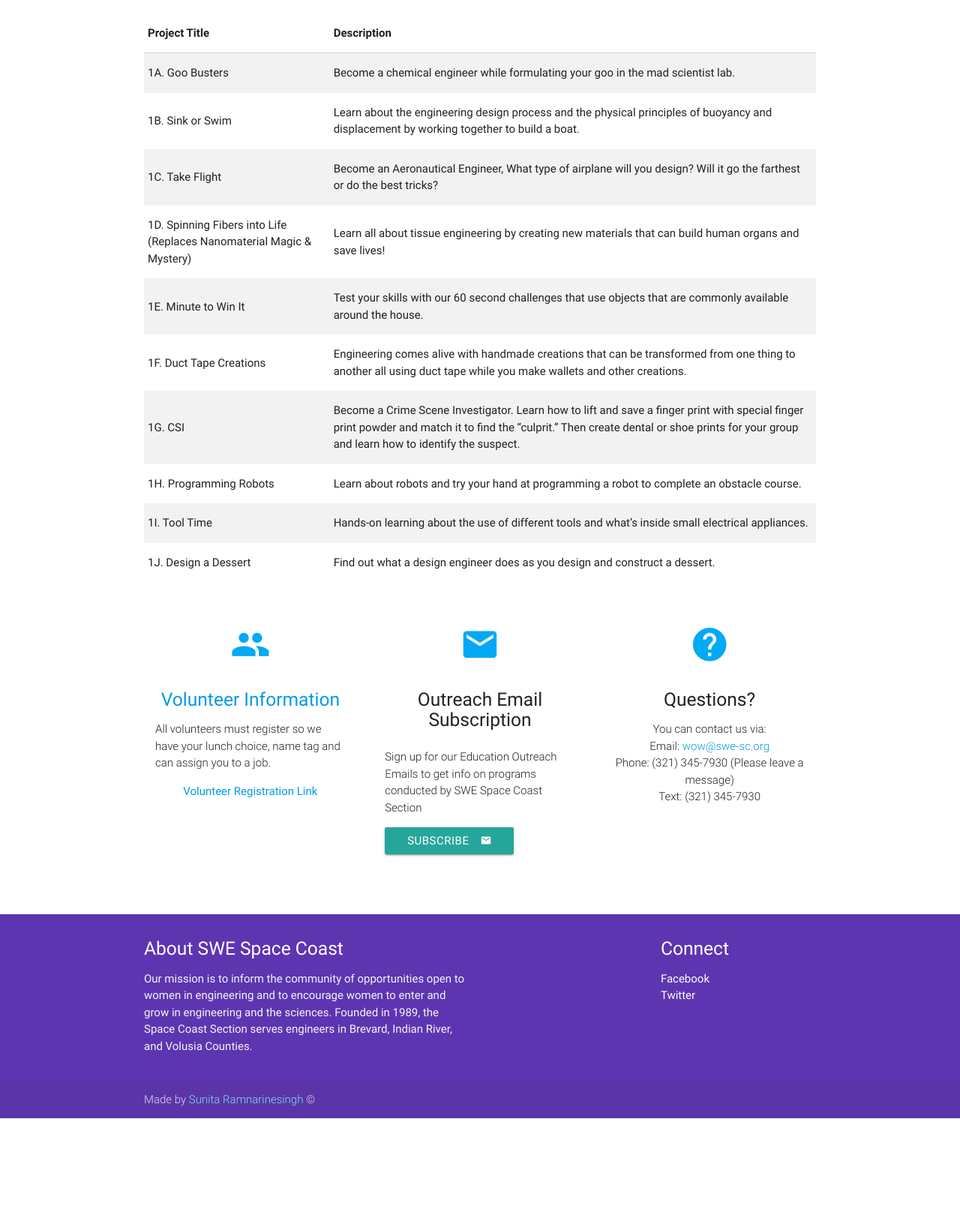
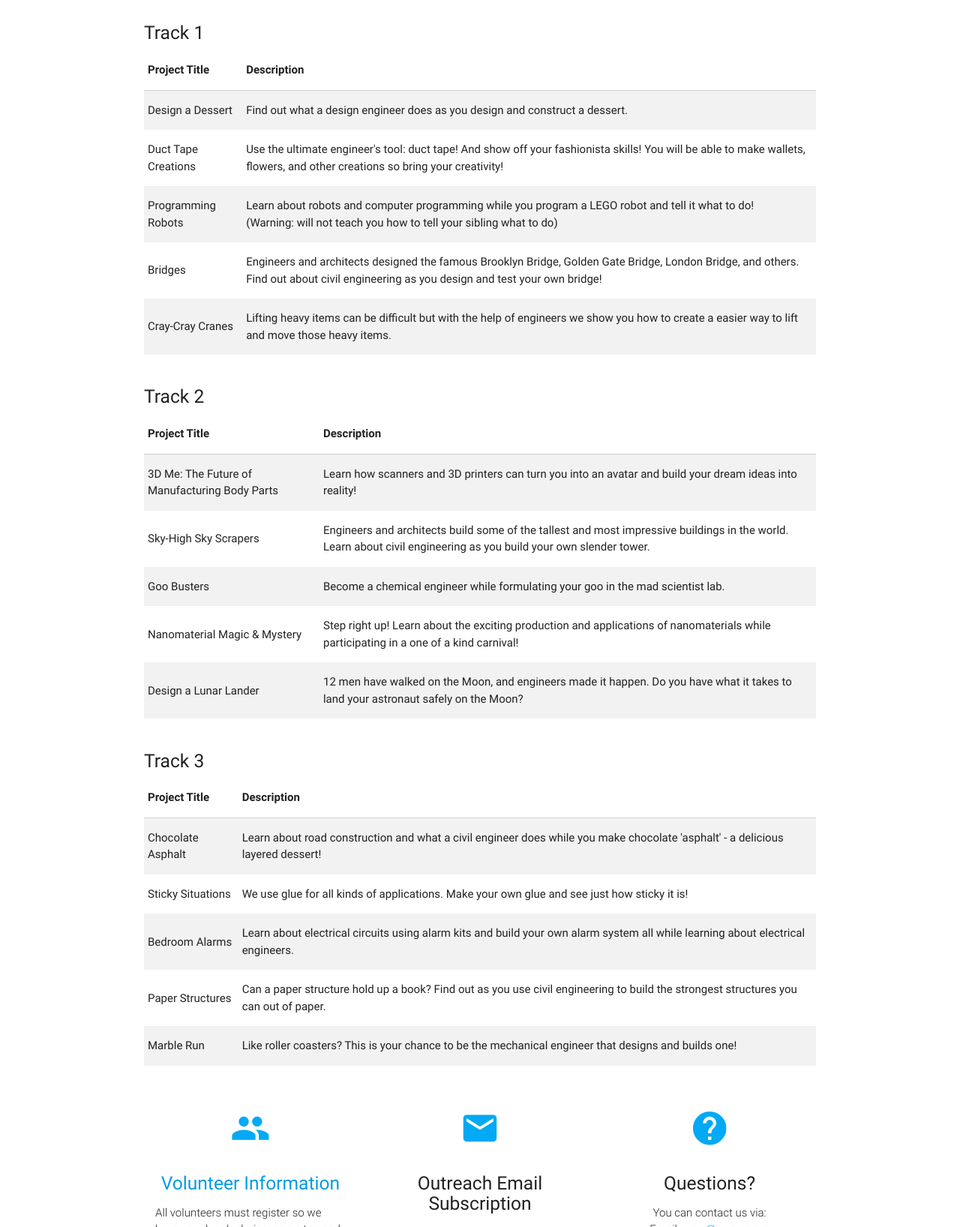
Before and after one commit to sunita321/IGEW, a plain HTML site: page index.html in a window 1280 px wide. Shown: the part 2040-3676 px from the top of the page at 75% size. Before the commit the page ends 3531 px from the top, so only its background shows below. Drawn offline with nearby package versions, Linux system fonts and the light colour scheme; a web font is replaced by a local one.

Commit message:
Added 3 tracks to table

```diff
--- a/index.html
+++ b/index.html
@@ -159,7 +159,7 @@
 
  <div class="container">
     <div class="section">
-
+      <h5>Track 1</h5>
           <table class="striped">
             <thead>
               <tr>
@@ -170,50 +170,112 @@
 
             <tbody>
               <tr>
-                <td>1A. Goo Busters</td>
-                <td>Become a chemical engineer while formulating your goo in the mad scientist lab.</td>
+                <td>Design a Dessert</td>
+                <td>Find out what a design engineer does as you design and construct a dessert.</td>
               </tr>
               <tr>
-                <td>1B. Sink or Swim</td>
-                <td>Learn about the engineering design process and the physical principles of buoyancy and displacement by working together to build a boat.</td>
+                <td>Duct Tape Creations</td>
+                <td>Use the ultimate engineer's tool: duct tape!  And show off your fashionista skills! You will be able to make wallets, flowers, and other creations so     bring your creativity!</td>
               </tr>
               <tr>
-                <td>1C. Take Flight</td>
-                <td>Become an Aeronautical Engineer, What type of airplane will you design?  Will it go the farthest or do the best tricks?</td>
+                <td>Programming Robots</td>
+                <td>Learn about robots and computer programming while you program a LEGO robot and tell it what to do! <br>
+                  (Warning: will not teach you how to tell your sibling what to do)</td>
               </tr>
               <tr>
-                <td>1D.  Spinning Fibers into Life  (Replaces Nanomaterial Magic & Mystery)</td>
-                <td>Learn all about tissue engineering by creating new materials that can build human organs and save lives!</td>
+                <td>Bridges</td>
+                <td>Engineers and architects designed the famous Brooklyn Bridge, Golden Gate Bridge, London Bridge, and others. Find out about civil engineering as you design and test your own bridge!</td>
               </tr>
               <tr>
-                <td>1E. Minute to Win It</td>
-                <td>Test your skills with our 60 second challenges that use objects that are commonly available around the house.</td>
-              </tr>
-              <tr>
-                <td>1F. Duct Tape Creations</td>
-                <td>Engineering comes alive with handmade creations that can be transformed from one thing to another all using duct tape while you make wallets and other creations.</td>
-              </tr>
-              <tr>
-                <td>1G. CSI</td>
-                <td>Become a Crime Scene Investigator. Learn how to lift and save a finger print with special finger print powder and match it to find the “culprit.” Then create dental or shoe prints for your group and learn how to identify the suspect.</td>
-              </tr>
-              <tr>
-                <td>1H. Programming Robots</td>
-                <td>Learn about robots and try your hand at programming a robot to complete an obstacle course.</td>
-              </tr>
-              <tr>
-                <td>1I. Tool Time</td>
-                <td>Hands-on learning about the use of different tools and what’s inside small electrical appliances.</td>
-              </tr>
-              <tr>
-                <td>1J. Design a Dessert</td>
-                <td>Find out what a design engineer does as you design and construct a dessert.</td>
+                <td>Cray-Cray Cranes</td>
+                <td>Lifting heavy items can be difficult but with the help of engineers we show you how to create a easier way to lift and move those heavy items.</td>
               </tr>
             </tbody>
           </table>
+
     </div>
   </div>
 
+  <!--   Track 2   -->
+
+  <div class="container">
+    <div class="section">
+      <h5>Track 2</h5>
+      <table class="striped">
+        <thead>
+        <tr>
+          <th>Project Title</th>
+          <th>Description</th>
+        </tr>
+        </thead>
+
+        <tbody>
+        <tr>
+          <td>3D Me: The Future of Manufacturing Body Parts</td>
+          <td>Learn how scanners and 3D printers can turn you into an avatar and build your dream ideas into reality!</td>
+        </tr>
+        <tr>
+          <td>Sky-High Sky Scrapers</td>
+          <td>Engineers and architects build some of the tallest and most impressive buildings in the world. Learn about civil engineering as you build your own slender tower.</td>
+        </tr>
+        <tr>
+          <td>Goo Busters</td>
+          <td>Become a chemical engineer while formulating your goo in the mad scientist lab.</td>
+        </tr>
+        <tr>
+          <td>Nanomaterial Magic & Mystery</td>
+          <td>Step right up! Learn about the exciting production and applications of nanomaterials while participating in a one of a kind carnival!</td>
+        </tr>
+        <tr>
+          <td>Design a Lunar Lander</td>
+          <td>12 men have walked on the Moon, and engineers made it happen. Do you have what it takes to land your astronaut safely on the Moon?</td>
+        </tr>
+        </tbody>
+      </table>
+
+    </div>
+  </div>
+
+
+  <!--   Track 3   -->
+
+  <div class="container">
+    <div class="section">
+      <h5>Track 3</h5>
+      <table class="striped">
+        <thead>
+        <tr>
+          <th>Project Title</th>
+          <th>Description</th>
+        </tr>
+        </thead>
+
+        <tbody>
+        <tr>
+          <td>Chocolate Asphalt</td>
+          <td>Learn about road construction and what a civil engineer does while you make chocolate 'asphalt' - a delicious layered dessert!</td>
+        </tr>
+        <tr>
+          <td>Sticky Situations</td>
+          <td>We use glue for all kinds of applications. Make your own glue and see just how sticky it is!</td>
+        </tr>
+        <tr>
+          <td>Bedroom Alarms</td>
+          <td>Learn about electrical circuits using alarm kits and build your own alarm system all while learning about electrical engineers.</td>
+        </tr>
+        <tr>
+          <td>Paper Structures</td>
+          <td>Can a paper structure hold up a book? Find out as you use civil engineering to build the strongest structures you can out of paper.</td>
+        </tr>
+        <tr>
+          <td>Marble Run</td>
+          <td>Like roller coasters? This is your chance to be the mechanical engineer that designs and builds one!</td>
+        </tr>
+        </tbody>
+      </table>
+
+    </div>
+  </div>
   <div class="container">
     <div class="section">
 
```
